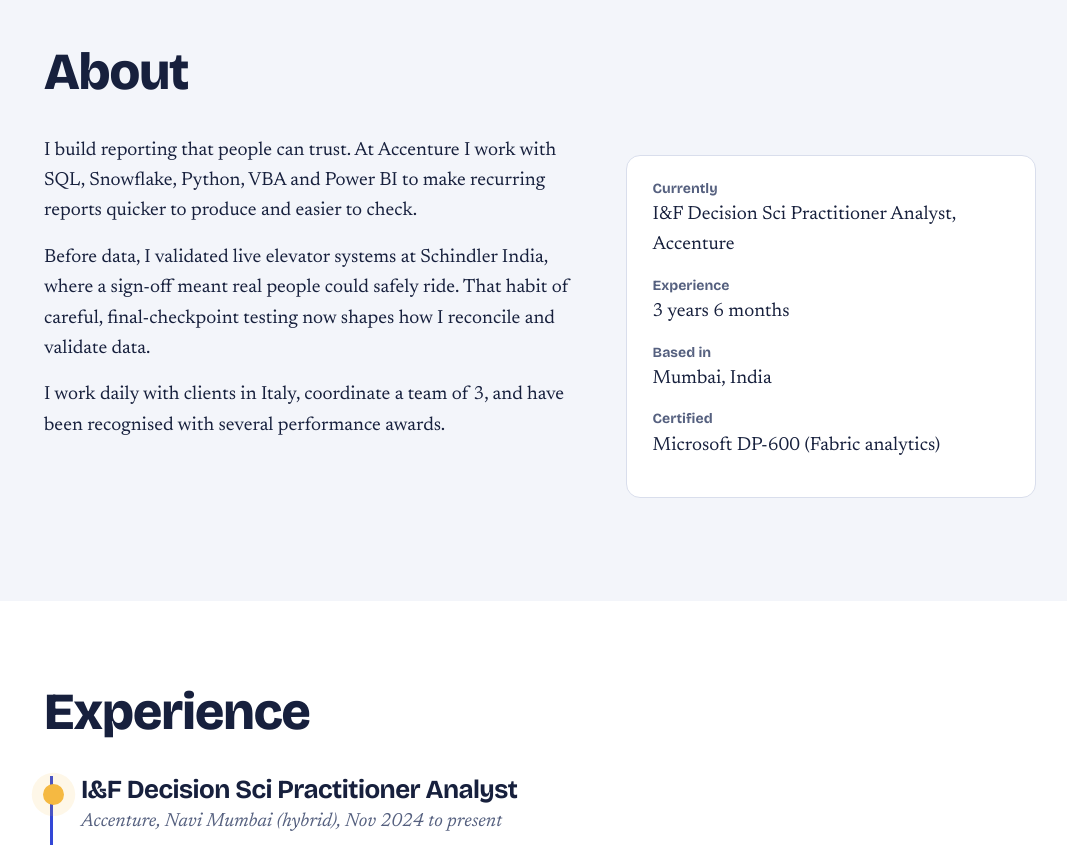
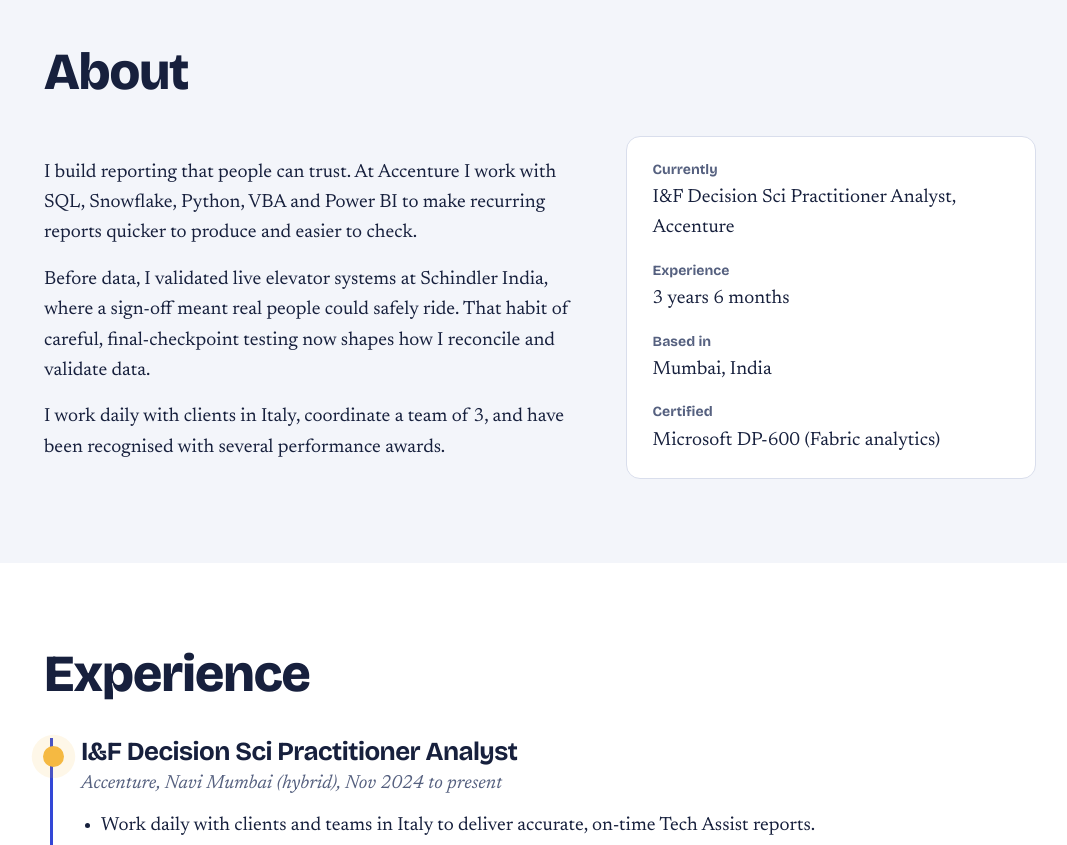
Before and after one commit to komalparab/komalparab.github.io, a plain HTML site: page index.html in a window 1280 px wide. Shown: the part 1320-2165 px from the top of the page, without its empty margins (100-1167 px from the left). Drawn offline with nearby package versions, Linux system fonts and the light colour scheme.

Commit message:
Add files via upload

```diff
--- a/index.html
+++ b/index.html
@@ -68,12 +68,14 @@ nav a:hover{color:var(--indigo)}
 .stat span{display:block;margin-top:10px;color:var(--muted);font-size:17px;line-height:1.35}
 @media(max-width:620px){.stat,.stat+.stat{padding:20px 0;border-left:0;border-top:1px solid var(--line)}}
 /* about */
-.about{display:grid;grid-template-columns:1.3fr 1fr;gap:48px}
+.about{display:grid;grid-template-columns:1.3fr 1fr;gap:48px;align-items:stretch}
+.about>div:first-child{padding-top:22px}
 .about p{margin:0 0 16px;max-width:60ch}
-.facts{background:var(--card);border:1px solid var(--line);border-radius:14px;padding:22px 26px;align-self:start}
+.facts{background:var(--card);border:1px solid var(--line);border-radius:14px;padding:22px 26px;margin:0;display:flex;flex-direction:column;justify-content:space-between}
+.facts dd:last-child{margin-bottom:0}
 .facts dt{font-family:"Bricolage Grotesque",sans-serif;font-weight:700;font-size:14px;color:var(--muted)}
 .facts dd{margin:0 0 14px}
-@media(max-width:760px){.about{grid-template-columns:1fr}}
+@media(max-width:760px){.about{grid-template-columns:1fr}.about>div:first-child{padding-top:0}}
 /* experience */
 .tl{border-left:3px solid var(--indigo);margin-left:6px;padding-left:28px;display:grid;gap:44px}
 .job{position:relative}
@@ -265,6 +267,9 @@ nav a:hover{color:var(--indigo)}
       <div class="it"><b>MTech, Electronics &amp; Telecommunication</b><span>K J Somaiya College of Engineering, Oct 2022, GPA 8.36</span></div>
       <div class="it"><b>B.E., Core Electronics Engineering</b><span>Vidyalankar Institute of Technology, May 2018</span></div>
       <div class="it"><b>Diploma, Electronics &amp; Video Engineering</b><span>Swami Vivekananda Polytechnic, May 2015, 70.04%</span></div>
+      </div>
+    <div>
+      <h2 style="font-size:36px;margin-bottom:20px">Certification</h2>
       <div class="it"><b>Microsoft DP-600</b><span>Implementing Analytics Solutions Using Microsoft Fabric. Cleared.</span></div>
     </div>
   </div>
```
